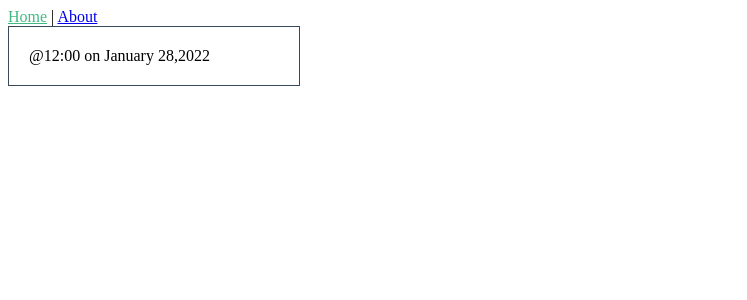
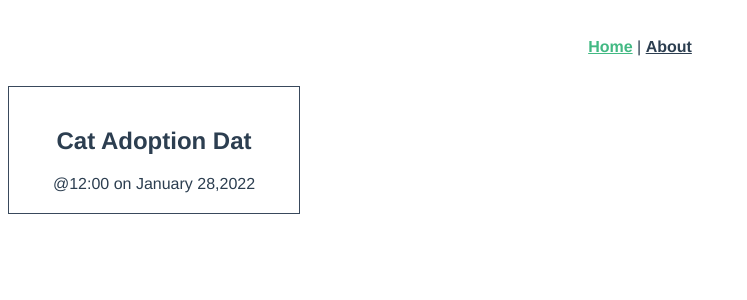
Before and after one commit to Chonthicha652115010/Vue_Lab5, a Vue app in the folder 331-intro-to-vite/: page / in a window 1280 px wide. Shown: the top 300 px of the page, without its empty margins (0-747 px from the left). Built offline with nearby package versions, Linux system fonts and the light colour scheme.

Commit message:
fix position

```diff
--- a/331-intro-to-vite/src/App.vue
+++ b/331-intro-to-vite/src/App.vue
@@ -18,15 +18,21 @@ import { RouterLink, RouterView } from 'vue-router'
 </template>
 
 <style scoped>
-#layout {
+.layout {
   font-family: Avenir, Helvetica, Arial, sans-serif;
   -webkit-font-smoothing: antialiased;
   -moz-osx-font-smoothing: grayscale;
   text-align: center;
   color: #2c3e50;
+
+}
+nav{
   padding: 30px;
 }
-
+nav a {
+  font-weight: bold;
+  color: #2c3e50;
+}
 nav a.router-link-exact-active {
   color: #42b983;
 }
--- a/331-intro-to-vite/src/components/EventCard.vue
+++ b/331-intro-to-vite/src/components/EventCard.vue
@@ -1,9 +1,9 @@
 <script setup lang="ts">
-import {ref} from 'vue'
+import { ref } from 'vue'
 const event = ref({
   id: 5928101,
   category: 'animal welfare',
-  title: 'CAt Adoption Dat',
+  title: 'Cat Adoption Dat',
   description: 'Find your new feline friend at this event.',
   location: 'Meow Town',
   date: 'January 28,2022',
@@ -17,6 +17,7 @@ const event = ref({
   <div class="greetings">
     <div class="event-class">
       <div class="event-card">
+        <h2>{{ event.title }}</h2>
         <span>@{{ event.time }} on {{ event.date }}</span>
       </div>
     </div>
--- a/331-intro-to-vite/src/views/HomeView.vue
+++ b/331-intro-to-vite/src/views/HomeView.vue
@@ -6,6 +6,5 @@ import EventCard from '@/components/EventCard.vue';
 <template>
 <div class="home">
   <EventCard />
-
 </div>
 </template>
```
